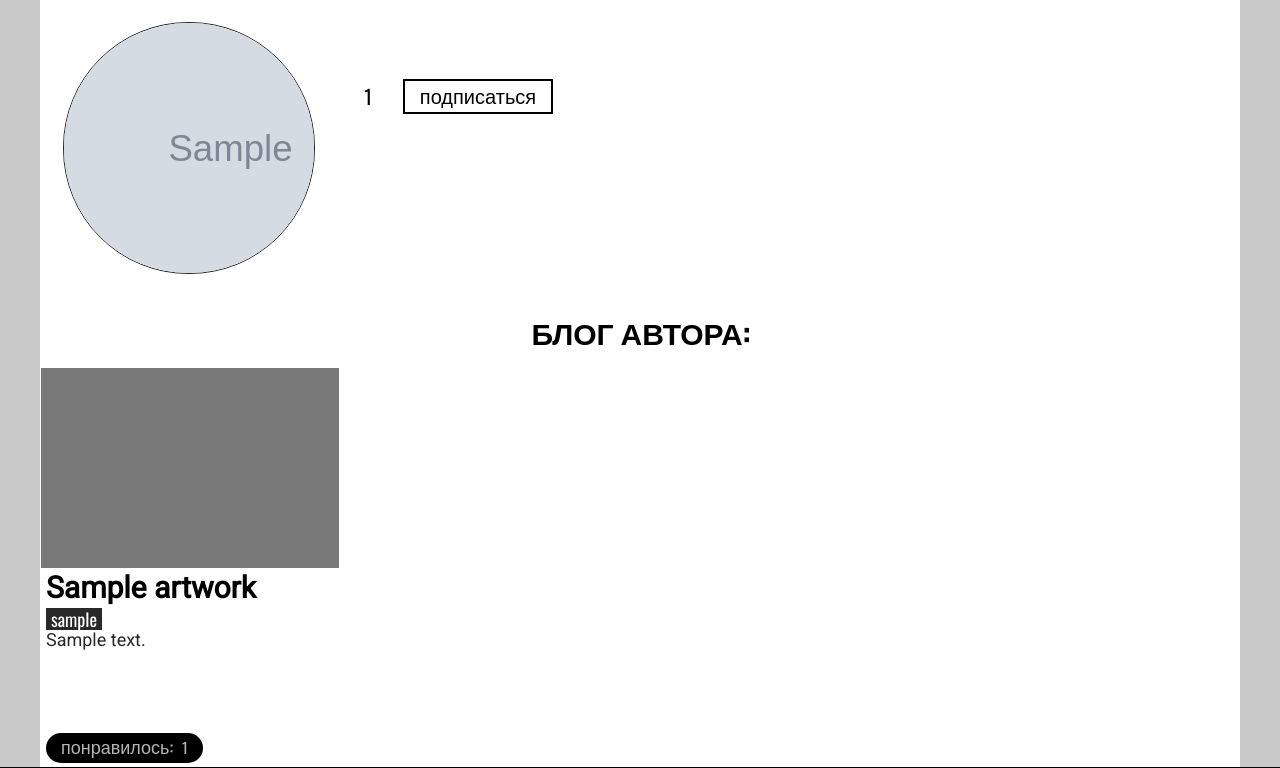
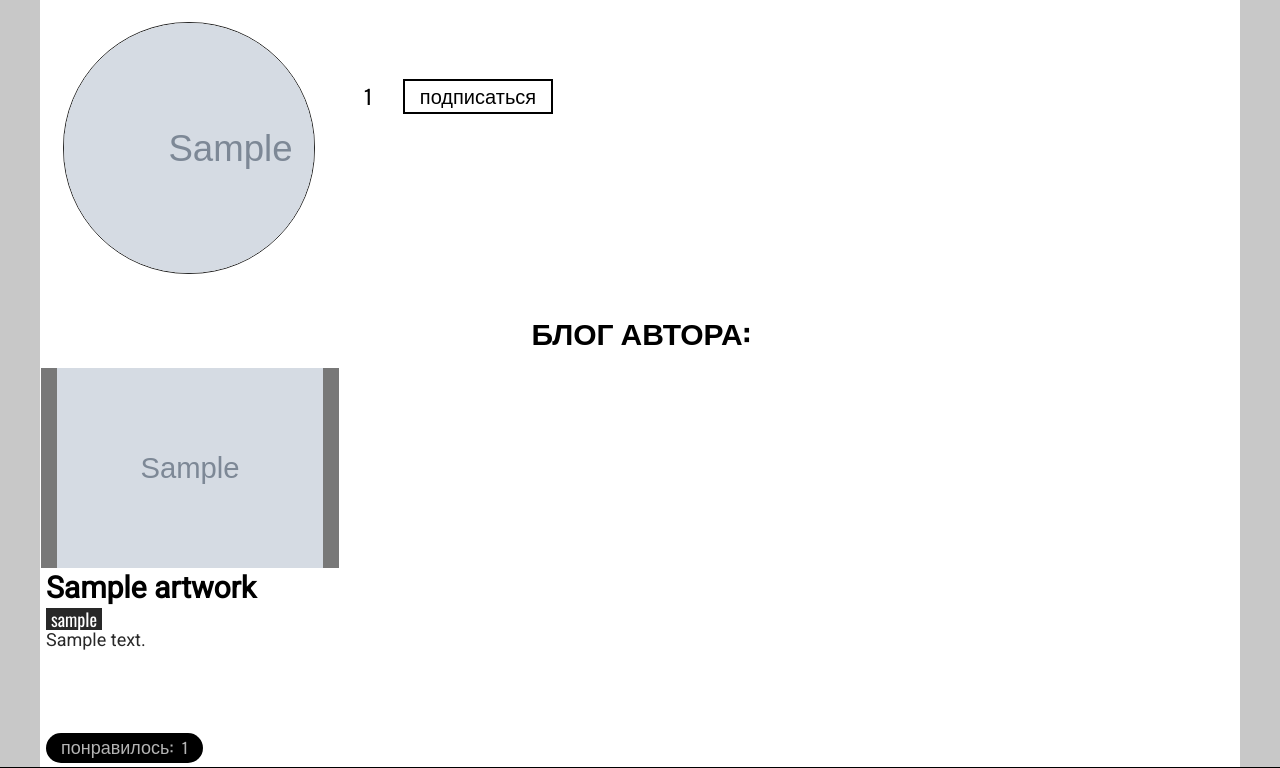
Before and after one commit to RudyWhale/AC-django-project, a Django app: template main/templates/main/artist.html in a window 1280 px wide. Shown: the part 251-1019 px from the top of the page. Run offline with Django 3.2, Linux system fonts and the light colour scheme; the template is opened without the code that fills it: most values are stand-ins (such as "Sample title", 1, 10 or a date in 2020); grey boxes marked "Sample" are stand-in pictures.

Commit message:
Images one by one loading

```diff
--- a/main/static/main/scripts/img_centering.js
+++ b/main/static/main/scripts/img_centering.js
@@ -1,12 +1,9 @@
+function onimageload(img){
+  $(img).css('left', function(){ return ($(this).parent().width() - $(this).width()) / 2; });
+  $(img).css('opacity', '1');
+}
+
 $(function(){
-  $.each($('img.center'), function(i, img) {
-    img.onload = function(){
-      $(this).css('left', function(){ return ($(this).parent().width() - $(this).width()) / 2; });
-      $(this).css('opacity', '1');
-    };
-    if (img.complete) img.load();
-  });
-
   $(window).resize(function(){
     $('img.center').css('left', function(){ return ($(this).parent().width() - $(this).width()) / 2; });
   });
--- a/main/templates/main/artwork.html
+++ b/main/templates/main/artwork.html
@@ -27,7 +27,7 @@
 	<div class="artwork_repr">
 
 		<div class="artwork_img">
-			<img class="center" src="{{artwork.image.url}}" alt="{{artwork.name}}" />
+			<img class="center" src="{{artwork.image.url}}" alt="{{artwork.name}}" onload="onimageload(this)" />
 		</div>
 
 		<div class="artwork_desc">
--- a/main/templates/main/includes/artist overview.html
+++ b/main/templates/main/includes/artist overview.html
@@ -3,7 +3,7 @@
 	<div class="artist_overview">
 
 		<div class="artist_avatar">
-			<a href="{% url 'artist' pk=profile.pk %}"><img class="centered" src="{{profile.avatar.url}}" alt="{{artist.username}}" /></a>
+			<a href="{% url 'artist' pk=profile.pk %}"><img class="center" src="{{profile.avatar.url}}" alt="{{artist.username}}" onload="onimageload(this)" /></a>
 		</div><!-- artist_avatar -->
 
 		<div class="artist_desc">
--- a/main/templates/main/includes/content item artwork.html
+++ b/main/templates/main/includes/content item artwork.html
@@ -1,6 +1,6 @@
 <div class="content_item_artwork">
 
-	<a href="{% url 'artwork' pk=artwork.pk %}" class="artwork_item_image"><img src="{{artwork.image.url}}" class="center" alt="{{artwork.name}}" /></a>
+	<a href="{% url 'artwork' pk=artwork.pk %}" class="artwork_item_image"><img src="{{artwork.image.url}}" class="center" alt="{{artwork.name}}" onload="onimageload(this)" /></a>
 
 	<div class="item_artwork_desc">
 
```
Also changed, not shown: db.sqlite3.
